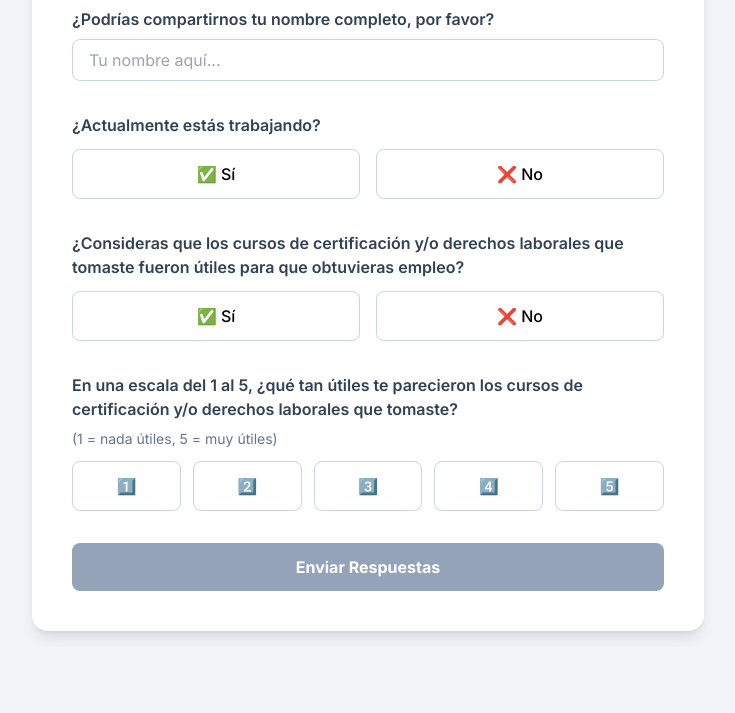
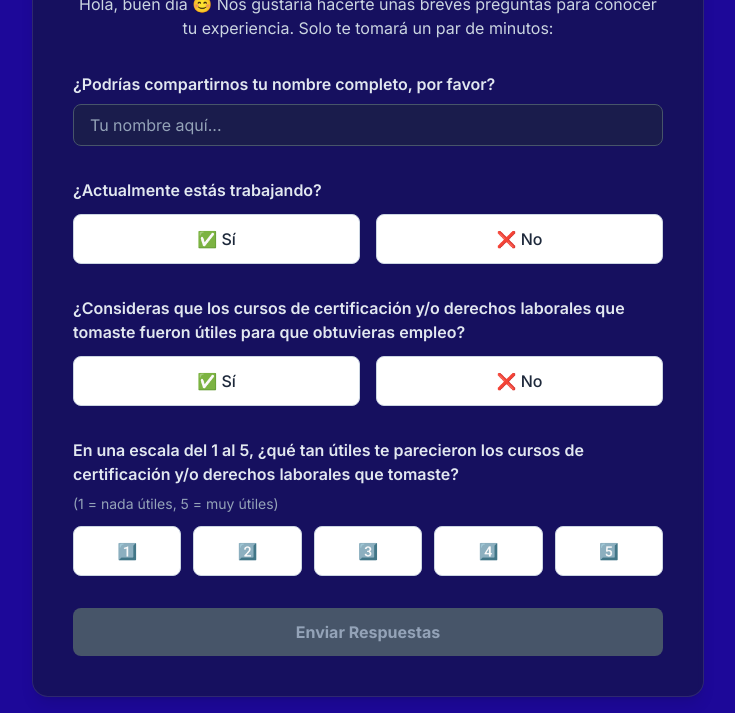
Before and after one commit to K1K172/app-encuesta, a plain HTML site: page index.html in a window 1280 px wide. Shown: the part 173-886 px from the top of the page, without its empty margins (272-1007 px from the left). Before the commit the page ends 820 px from the top, so only its background shows below. Drawn offline with nearby package versions, Linux system fonts and the light colour scheme.

Commit message:
Update index.html

```diff
--- a/index.html
+++ b/index.html
@@ -4,7 +4,7 @@
     <meta charset="UTF-8">
     <meta name="viewport" content="width=device-width, initial-scale=1.0">
     <title>Encuesta de Experiencia</title>
-    <!-- Chosen Palette: Slate & Indigo -->
+    <!-- Chosen Palette: Custom Brand Colors (Fondo Azul, Acento Fucsia, Texto Amarillo) -->
     <!-- Application Structure Plan: The application is designed as a single-page, single-task experience. A central "card" contains the entire survey form, creating a focused and distraction-free user flow. The structure is linear, guiding the user from top to bottom. A conditional question is dynamically shown/hidden to avoid overwhelming the user with irrelevant options. Upon completion, the form is replaced by a thank-you message, providing clear feedback. This structure was chosen for its simplicity and universal intuitiveness for a task like completing a survey. -->
     <!-- Visualization & Content Choices: Text Input -> Standard <input> for name collection (universally understood). Yes/No & Scale Questions -> Styled <label>s acting as buttons tied to hidden radio inputs. This provides a larger, more engaging, and touch-friendly target than default radios, enhancing UX. Conditional Logic -> A question is toggled via JS, streamlining the form. Submit Button -> Dynamically enabled/disabled via JS validation to prevent incomplete submissions. All choices prioritize a clean, interactive, and mobile-first experience. No Chart.js/Plotly needed as there is no data visualization component. -->
     <!-- CONFIRMATION: NO SVG graphics used. NO Mermaid JS used. -->
@@ -15,103 +15,126 @@
     <style>
         body {
             font-family: 'Inter', sans-serif;
+            background-color: #1d0899; /* FONDO PRINCIPAL DE LA PÁGINA */
         }
+
+        /* --- ESTILOS CON COLORES DE LA EMPRESA (TEMA OSCURO) --- */
+
+        /* Estilo para los botones de radio (opciones) */
         .form-radio-label {
             transition: all 0.2s ease-in-out;
         }
+
+        /* Color de acento para elementos seleccionados */
         .form-radio:checked + .form-radio-label {
-            background-color: #4f46e5;
-            border-color: #4f46e5;
+            background-color: #d31c7c; /* Color de acento (Fucsia) */
+            border-color: #d31c7c;     /* Mismo color para el borde */
             color: #ffffff;
             transform: translateY(-2px);
-            box-shadow: 0 4px 6px -1px rgb(0 0 0 / 0.1), 0 2px 4px -2px rgb(0 0 0 / 0.1);
+            box-shadow: 0 4px 6px -1px rgba(211, 28, 124, 0.2), 0 2px 4px -2px rgba(211, 28, 124, 0.2);
         }
-        .form-radio:focus + .form-radio-label {
+
+        /* Estilo de foco (anillo de selección) para accesibilidad */
+        .form-radio:focus + .form-radio-label,
+        .brand-focus-ring:focus {
             outline: 2px solid transparent;
             outline-offset: 2px;
-            box-shadow: 0 0 0 3px rgba(79, 70, 229, 0.4);
+            box-shadow: 0 0 0 3px rgba(211, 28, 124, 0.4); /* Versión semitransparente del color de acento */
+        }
+
+        /* Estilo para el campo de texto */
+        .brand-input-focus:focus {
+            border-color: #d31c7c;
+            box-shadow: 0 0 0 2px rgba(211, 28, 124, 0.3);
         }
     </style>
 </head>
-<body class="bg-slate-100 flex items-center justify-center min-h-screen p-4">
+<body class="flex items-center justify-center min-h-screen p-4">
 
     <main class="w-full max-w-2xl">
-        <div id="survey-container" class="bg-white rounded-2xl shadow-lg p-6 sm:p-8 md:p-10 transition-opacity duration-500 ease-in-out">
+        <div id="survey-container" class="bg-gray-900/50 backdrop-blur-sm border border-white/10 rounded-2xl shadow-lg p-6 sm:p-8 md:p-10 transition-opacity duration-500 ease-in-out">
+
+            <div class="flex justify-center items-center gap-4 sm:gap-8 mb-6">
+                <img src="https://github.com/K1K172/app-encuesta/blob/main/images/logo%201.png?raw=true" alt="Logo 1" class="h-10" onerror="this.onerror=null;this.src='https://placehold.co/120x40';">
+                <img src="https://github.com/K1K172/app-encuesta/blob/main/images/logo2.png?raw=true" alt="Logo 2" class="h-10" onerror="this.onerror=null;this.src='https://placehold.co/120x40';">
+                <img src="https://github.com/K1K172/app-encuesta/blob/main/images/logo3.png?raw=true" alt="Logo 3" class="h-10" onerror="this.onerror=null;this.src='https://placehold.co/120x40';">
+            </div>
+
             <div class="text-center mb-8">
-                <h1 class="text-2xl sm:text-3xl font-bold text-slate-800 mb-2">Encuesta de Experiencia</h1>
-                <p class="text-slate-600 text-sm sm:text-base">Hola, buen día 😊 Nos gustaría hacerte unas breves preguntas para conocer tu experiencia. Solo te tomará un par de minutos:</p>
+                <h1 class="text-2xl sm:text-3xl font-bold text-[#f9bf1c] mb-2">Encuesta de Experiencia</h1>
+                <p class="text-slate-300 text-sm sm:text-base">Hola, buen día 😊 Nos gustaría hacerte unas breves preguntas para conocer tu experiencia. Solo te tomará un par de minutos:</p>
             </div>
 
             <form id="survey-form" class="space-y-8">
 
                 <section>
-                    <label for="full-name" class="block text-base font-semibold text-slate-700 mb-2">¿Podrías compartirnos tu nombre completo, por favor?</label>
-                    <input type="text" id="full-name" name="fullName" class="w-full px-4 py-2 border border-slate-300 rounded-lg focus:ring-2 focus:ring-indigo-500 focus:border-indigo-500 transition" placeholder="Tu nombre aquí..." required>
+                    <label for="full-name" class="block text-base font-semibold text-slate-200 mb-2">¿Podrías compartirnos tu nombre completo, por favor?</label>
+                    <input type="text" id="full-name" name="fullName" class="w-full px-4 py-2 bg-slate-800/50 border border-slate-600 text-white rounded-lg transition brand-input-focus placeholder:text-slate-400" placeholder="Tu nombre aquí..." required>
                 </section>
 
                 <section>
-                    <label class="block text-base font-semibold text-slate-700 mb-3">¿Actualmente estás trabajando?</label>
+                    <label class="block text-base font-semibold text-slate-200 mb-3">¿Actualmente estás trabajando?</label>
                     <div class="grid grid-cols-2 gap-4">
                         <input type="radio" id="trabaja-si" name="isWorking" value="si" class="hidden form-radio" required>
-                        <label for="trabaja-si" class="form-radio-label cursor-pointer text-center py-3 px-4 border border-slate-300 rounded-lg font-medium hover:bg-indigo-50 hover:border-indigo-400">✅ Sí</label>
+                        <label for="trabaja-si" class="form-radio-label cursor-pointer text-center py-3 px-4 bg-white border border-slate-300 text-slate-800 rounded-lg font-medium hover:bg-slate-100 hover:border-slate-400">✅ Sí</label>
 
                         <input type="radio" id="trabaja-no" name="isWorking" value="no" class="hidden form-radio">
-                        <label for="trabaja-no" class="form-radio-label cursor-pointer text-center py-3 px-4 border border-slate-300 rounded-lg font-medium hover:bg-indigo-50 hover:border-indigo-400">❌ No</label>
+                        <label for="trabaja-no" class="form-radio-label cursor-pointer text-center py-3 px-4 bg-white border border-slate-300 text-slate-800 rounded-lg font-medium hover:bg-slate-100 hover:border-slate-400">❌ No</label>
                     </div>
                 </section>
 
                 <section id="prestaciones-question" class="hidden transition-all duration-500 ease-in-out">
-                    <label class="block text-base font-semibold text-slate-700 mb-3">¿Cuentas con todas las prestaciones de ley?</label>
+                    <label class="block text-base font-semibold text-slate-200 mb-3">¿Cuentas con todas las prestaciones de ley?</label>
                     <div class="grid grid-cols-2 gap-4">
                         <input type="radio" id="prestaciones-si" name="hasBenefits" value="si" class="hidden form-radio">
-                        <label for="prestaciones-si" class="form-radio-label cursor-pointer text-center py-3 px-4 border border-slate-300 rounded-lg font-medium hover:bg-indigo-50 hover:border-indigo-400">✅ Sí</label>
+                        <label for="prestaciones-si" class="form-radio-label cursor-pointer text-center py-3 px-4 bg-white border border-slate-300 text-slate-800 rounded-lg font-medium hover:bg-slate-100 hover:border-slate-400">✅ Sí</label>
 
                         <input type="radio" id="prestaciones-no" name="hasBenefits" value="no" class="hidden form-radio">
-                        <label for="prestaciones-no" class="form-radio-label cursor-pointer text-center py-3 px-4 border border-slate-300 rounded-lg font-medium hover:bg-indigo-50 hover:border-indigo-400">❌ No</label>
+                        <label for="prestaciones-no" class="form-radio-label cursor-pointer text-center py-3 px-4 bg-white border border-slate-300 text-slate-800 rounded-lg font-medium hover:bg-slate-100 hover:border-slate-400">❌ No</label>
                     </div>
                 </section>
 
                 <section>
-                    <label class="block text-base font-semibold text-slate-700 mb-3">¿Consideras que los cursos de certificación y/o derechos laborales que tomaste fueron útiles para que obtuvieras empleo?</label>
+                    <label class="block text-base font-semibold text-slate-200 mb-3">¿Consideras que los cursos de certificación y/o derechos laborales que tomaste fueron útiles para que obtuvieras empleo?</label>
                     <div class="grid grid-cols-2 gap-4">
                         <input type="radio" id="cursos-empleo-si" name="coursesHelpedEmployment" value="si" class="hidden form-radio" required>
-                        <label for="cursos-empleo-si" class="form-radio-label cursor-pointer text-center py-3 px-4 border border-slate-300 rounded-lg font-medium hover:bg-indigo-50 hover:border-indigo-400">✅ Sí</label>
+                        <label for="cursos-empleo-si" class="form-radio-label cursor-pointer text-center py-3 px-4 bg-white border border-slate-300 text-slate-800 rounded-lg font-medium hover:bg-slate-100 hover:border-slate-400">✅ Sí</label>
 
                         <input type="radio" id="cursos-empleo-no" name="coursesHelpedEmployment" value="no" class="hidden form-radio">
-                        <label for="cursos-empleo-no" class="form-radio-label cursor-pointer text-center py-3 px-4 border border-slate-300 rounded-lg font-medium hover:bg-indigo-50 hover:border-indigo-400">❌ No</label>
+                        <label for="cursos-empleo-no" class="form-radio-label cursor-pointer text-center py-3 px-4 bg-white border border-slate-300 text-slate-800 rounded-lg font-medium hover:bg-slate-100 hover:border-slate-400">❌ No</label>
                     </div>
                 </section>
 
                 <section>
-                    <label class="block text-base font-semibold text-slate-700 mb-2">En una escala del 1 al 5, ¿qué tan útiles te parecieron los cursos de certificación y/o derechos laborales que tomaste?</label>
-                    <p class="text-sm text-slate-500 mb-3">(1 = nada útiles, 5 = muy útiles)</p>
+                    <label class="block text-base font-semibold text-slate-200 mb-2">En una escala del 1 al 5, ¿qué tan útiles te parecieron los cursos de certificación y/o derechos laborales que tomaste?</label>
+                    <p class="text-sm text-slate-400 mb-3">(1 = nada útiles, 5 = muy útiles)</p>
                     <div class="grid grid-cols-5 gap-2 sm:gap-3">
                         <input type="radio" id="util-1" name="courseUsefulness" value="1" class="hidden form-radio" required>
-                        <label for="util-1" class="form-radio-label cursor-pointer text-center py-3 px-2 border border-slate-300 rounded-lg font-medium hover:bg-indigo-50 hover:border-indigo-400">1️⃣</label>
+                        <label for="util-1" class="form-radio-label cursor-pointer text-center py-3 px-2 bg-white border border-slate-300 text-slate-800 rounded-lg font-medium hover:bg-slate-100 hover:border-slate-400">1️⃣</label>
 
                         <input type="radio" id="util-2" name="courseUsefulness" value="2" class="hidden form-radio">
-                        <label for="util-2" class="form-radio-label cursor-pointer text-center py-3 px-2 border border-slate-300 rounded-lg font-medium hover:bg-indigo-50 hover:border-indigo-400">2️⃣</label>
+                        <label for="util-2" class="form-radio-label cursor-pointer text-center py-3 px-2 bg-white border border-slate-300 text-slate-800 rounded-lg font-medium hover:bg-slate-100 hover:border-slate-400">2️⃣</label>
 
                         <input type="radio" id="util-3" name="courseUsefulness" value="3" class="hidden form-radio">
-                        <label for="util-3" class="form-radio-label cursor-pointer text-center py-3 px-2 border border-slate-300 rounded-lg font-medium hover:bg-indigo-50 hover:border-indigo-400">3️⃣</label>
+                        <label for="util-3" class="form-radio-label cursor-pointer text-center py-3 px-2 bg-white border border-slate-300 text-slate-800 rounded-lg font-medium hover:bg-slate-100 hover:border-slate-400">3️⃣</label>
 
                         <input type="radio" id="util-4" name="courseUsefulness" value="4" class="hidden form-radio">
-                        <label for="util-4" class="form-radio-label cursor-pointer text-center py-3 px-2 border border-slate-300 rounded-lg font-medium hover:bg-indigo-50 hover:border-indigo-400">4️⃣</label>
+                        <label for="util-4" class="form-radio-label cursor-pointer text-center py-3 px-2 bg-white border border-slate-300 text-slate-800 rounded-lg font-medium hover:bg-slate-100 hover:border-slate-400">4️⃣</label>
 
                         <input type="radio" id="util-5" name="courseUsefulness" value="5" class="hidden form-radio">
-                        <label for="util-5" class="form-radio-label cursor-pointer text-center py-3 px-2 border border-slate-300 rounded-lg font-medium hover:bg-indigo-50 hover:border-indigo-400">5️⃣</label>
+                        <label for="util-5" class="form-radio-label cursor-pointer text-center py-3 px-2 bg-white border border-slate-300 text-slate-800 rounded-lg font-medium hover:bg-slate-100 hover:border-slate-400">5️⃣</label>
                     </div>
                 </section>
 
-                <button type="submit" id="submit-btn" class="w-full bg-indigo-600 text-white font-bold py-3 px-6 rounded-lg hover:bg-indigo-700 focus:outline-none focus:ring-4 focus:ring-indigo-500 focus:ring-opacity-50 transition-all duration-300 disabled:bg-slate-400 disabled:cursor-not-allowed disabled:shadow-none shadow-lg shadow-indigo-500/50" disabled>
+                <button type="submit" id="submit-btn" class="w-full bg-[#d31c7c] hover:bg-[#b8186c] brand-focus-ring text-white font-bold py-3 px-6 rounded-lg focus:outline-none transition-all duration-300 disabled:bg-slate-600 disabled:text-slate-400 disabled:cursor-not-allowed disabled:shadow-none shadow-lg shadow-[#d31c7c]/30" disabled>
                     Enviar Respuestas
                 </button>
             </form>
         </div>
 
-        <div id="thank-you-container" class="hidden bg-white rounded-2xl shadow-lg p-8 sm:p-10 md:p-12 text-center transition-opacity duration-500 ease-in-out">
-            <h2 class="text-3xl sm:text-4xl font-bold text-slate-800 mb-4">¡Gracias!</h2>
-            <p class="text-slate-600 text-lg">¡Muchas gracias por tu tiempo y por ayudarnos a seguir mejorando! 🙌</p>
+        <div id="thank-you-container" class="hidden bg-gray-900/50 backdrop-blur-sm border border-white/10 rounded-2xl shadow-lg p-8 sm:p-10 md:p-12 text-center transition-opacity duration-500 ease-in-out">
+            <h2 class="text-3xl sm:text-4xl font-bold text-[#f9bf1c] mb-4">¡Gracias!</h2>
+            <p class="text-slate-300 text-lg">¡Muchas gracias por tu tiempo y por ayudarnos a seguir mejorando! 🙌</p>
         </div>
     </main>
 
```
